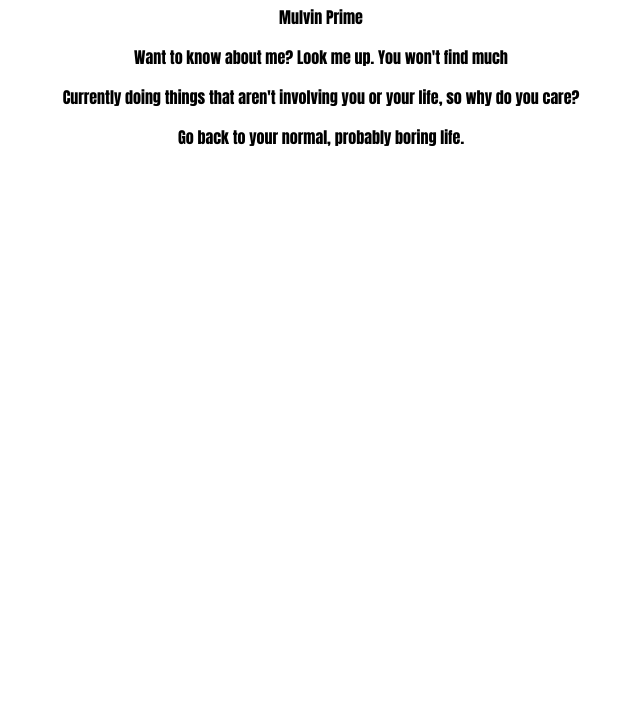
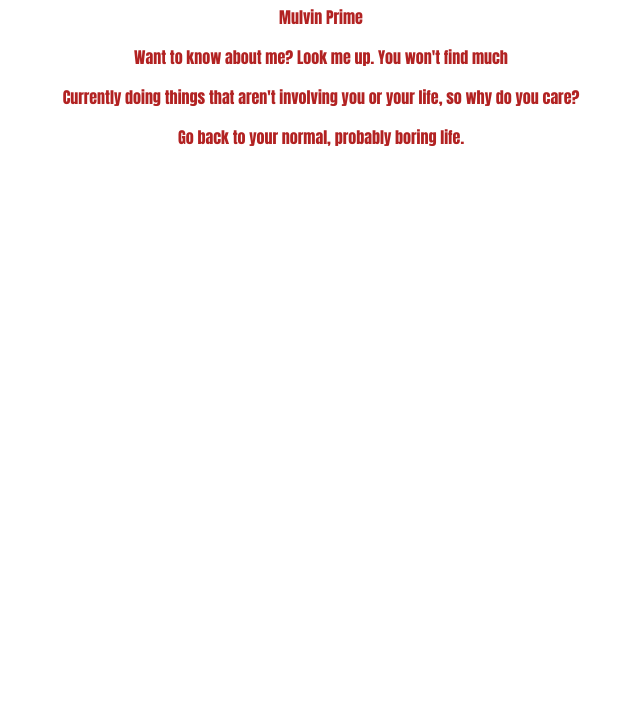
Before and after one commit to mulvin-prime/mulvin-prime.github.io, a plain HTML site: page index.html in a window 1280 px wide. Shown: the part 73-800 px from the top of the page, without its empty margins (319-959 px from the left). Drawn offline with Linux system fonts and the light colour scheme.

```diff
--- a/styles.css
+++ b/styles.css
@@ -1,4 +1,5 @@
 body {
     text-align: center;
     font-family: "Impact";
+    color: rgb(178,34,34);
 }
```
